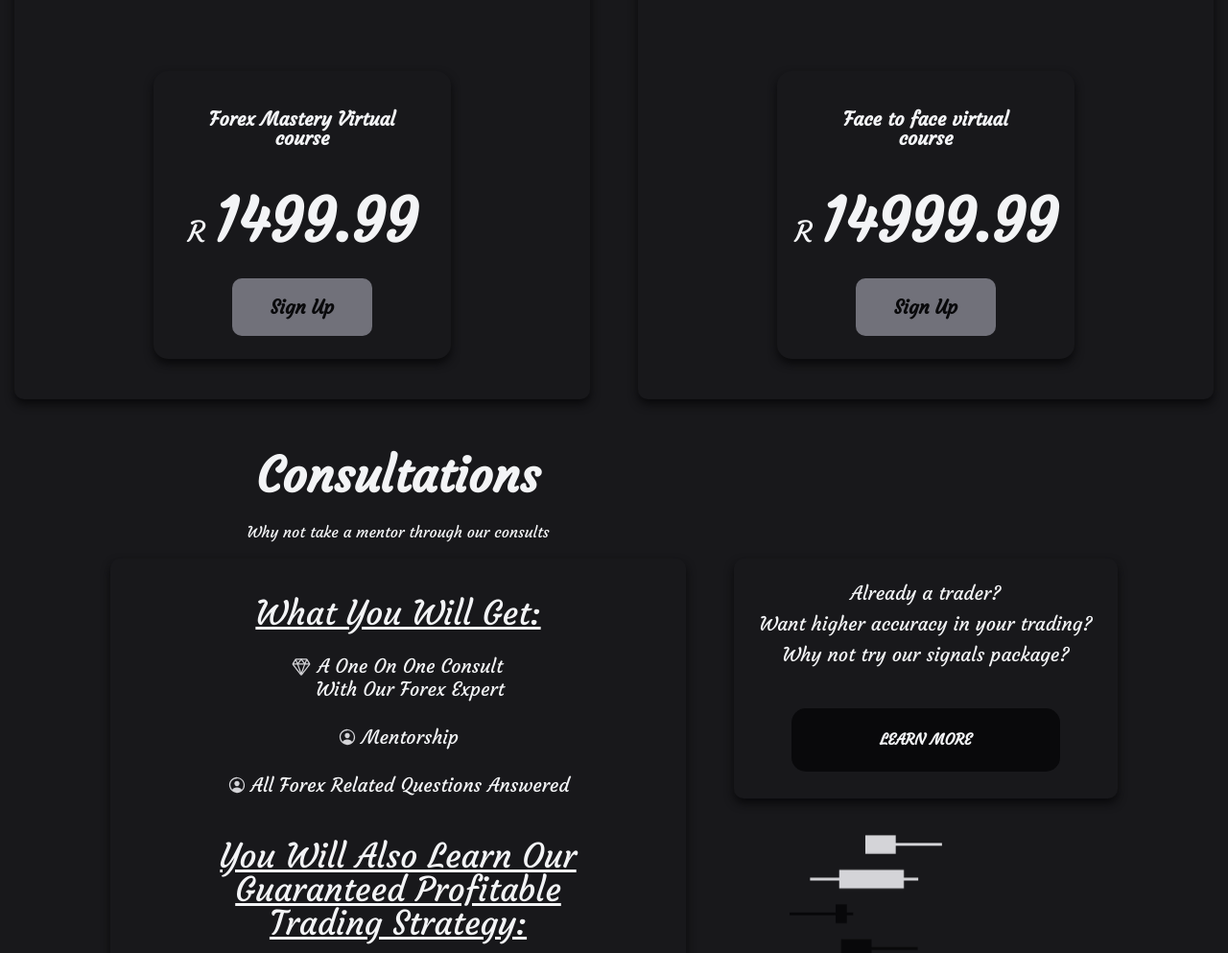
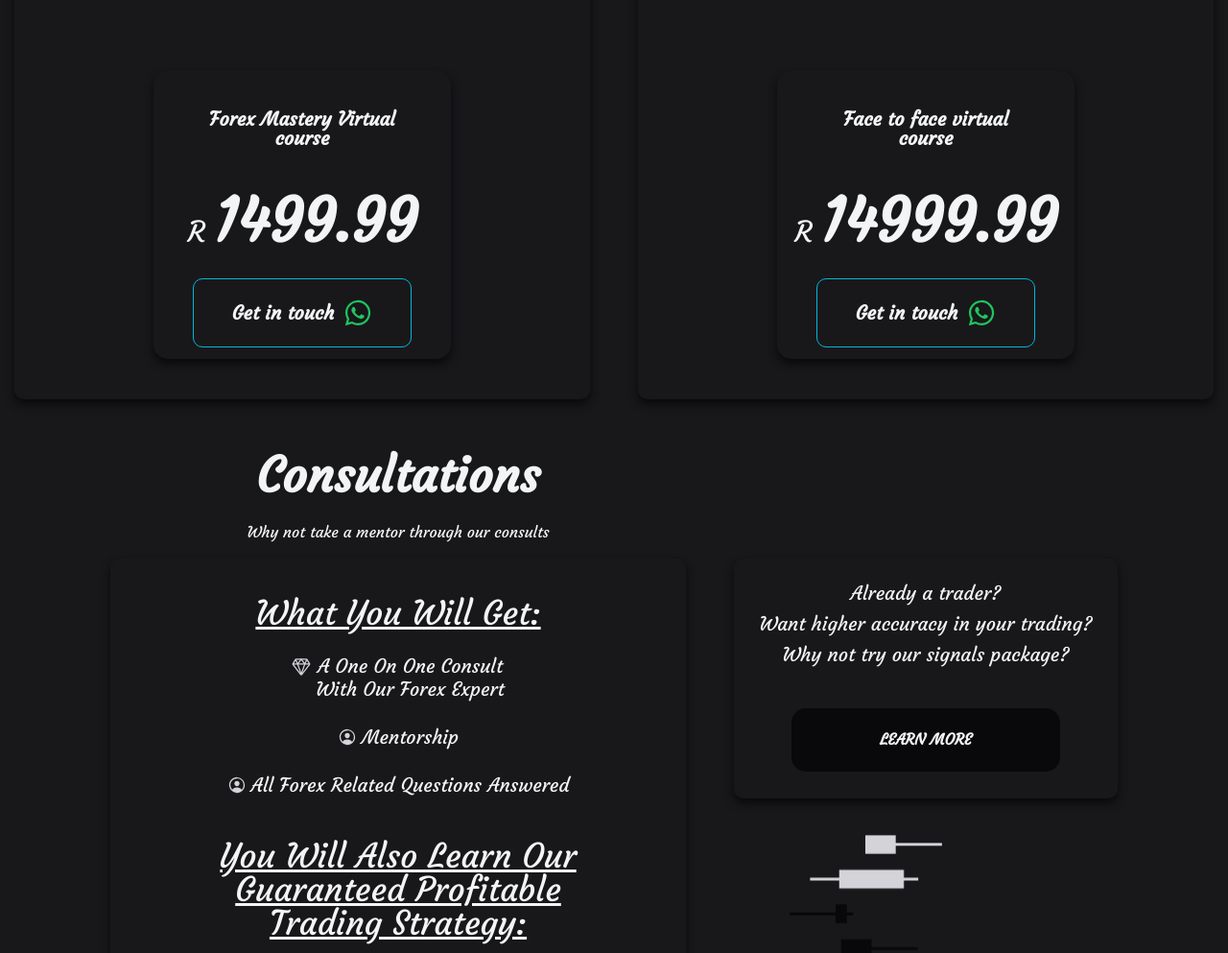
Before and after one commit to Mr-G10/bratva--001, a plain HTML site: page index.html in a window 1280 px wide. Shown: the part 2852-3845 px from the top of the page at 96% size. Drawn offline with nearby package versions, Linux system fonts and the light colour scheme; some packages are replaced by stand-ins of ours; a script that the page names is missing.

Commit message:
whatsapp-test

```diff
--- a/css/style.css
+++ b/css/style.css
@@ -474,6 +474,23 @@
   margin-bottom: 4.8rem;
 }
 
+.git-container {}
+
+.git-wtsapp-btn {
+  color: #22c55e;
+  font-size: 3rem;
+}
+
+.get-in-touch-btn {
+  display: flex;
+  align-items: center;
+  gap: 1rem;
+  font-size: 2.6rem;
+  text-align: center;
+  text-decoration: none;
+  color: inherit;
+}
+
 .course-name {
   font-weight: 600;
   font-size: 2rem;
@@ -514,28 +531,21 @@
 }
 
 .buy-button {
-  border: none;
+  border: solid 1px #06b6d4;
   padding: 2rem 4rem;
   border-radius: 10px;
-  background-color: #71717a;
+
   transition: all 0.4s;
   text-decoration: none;
   font-size: 2rem;
   font-weight: 800;
-  color: #09090B;
+
 }
 
-.buy-button span {
-  text-transform: capitalize;
-  font-size: 1.6rem;
-  font-weight: 800;
-  text-decoration: none;
-  color: #18181b;
-}
 
 .buy-button:hover,
 .buy-button:active {
-  background-color: #525252;
+  background-color: #020617ad;
   cursor: pointer;
 }
 
--- a/index.html
+++ b/index.html
@@ -191,11 +191,15 @@
 
 
               <div class="pricing-section-vc">
-                <header class="price-header">
+                <div class="price-header">
                   <p class="course-name">Forex Mastery Virtual course</p>
                   <p class="course-price"><span>R</span>1499.99</p>
-                  <a href="sign-up.html" class="buy-button">Sign Up</a>
-                </header>
+
+
+                  <a href="https://wa.me/27718907601" class=" get-in-touch-btn buy-button">Get in
+                    touch<ion-icon name="logo-whatsapp" class="git-wtsapp-btn"></ion-icon></a>
+                </div>
+
               </div>
             </div>
           </div>
@@ -281,12 +285,13 @@
               </ul>
 
               <div class="pricing-section-f2ff">
-                <header class="price-header">
+                <div class="price-header">
                   <p class="course-name-f2f">Face to face virtual course</p>
                   <p class="course-price"><span>R</span>14999.99</p>
 
-                  <a href="sign-up.html" class="buy-button">Sign Up</a>
-                </header>
+                  <a href="https://wa.me/27718907601" class=" get-in-touch-btn buy-button">Get in
+                    touch<ion-icon name="logo-whatsapp" class="git-wtsapp-btn"></ion-icon></a>
+                </div>
               </div>
             </div>
           </div>
@@ -374,12 +379,15 @@
               </ul>
 
               <div class="pricing-section-cc">
-                <header class="price-header">
+                <div class="price-header">
                   <p class="course-name-cc">Consultations</p>
                   <p class="course-price"><span>R</span>1499.99</p>
 
-                  <a href="sign-up.html" class="buy-button">Sign Up</a>
-                </header>
+                  <a href="https://wa.me/27718907601"
+                    text="Hello , I am intrested in a forex consultation , please can you give me more info?"
+                    class=" get-in-touch-btn buy-button">Get in
+                    touch<ion-icon name="logo-whatsapp" class="git-wtsapp-btn"></ion-icon></a>
+                </div>
               </div>
             </div>
           </div>
```
Also changed, not shown: Forex Mastery Course.png (added), Forex Mastery course (1).png (added).
